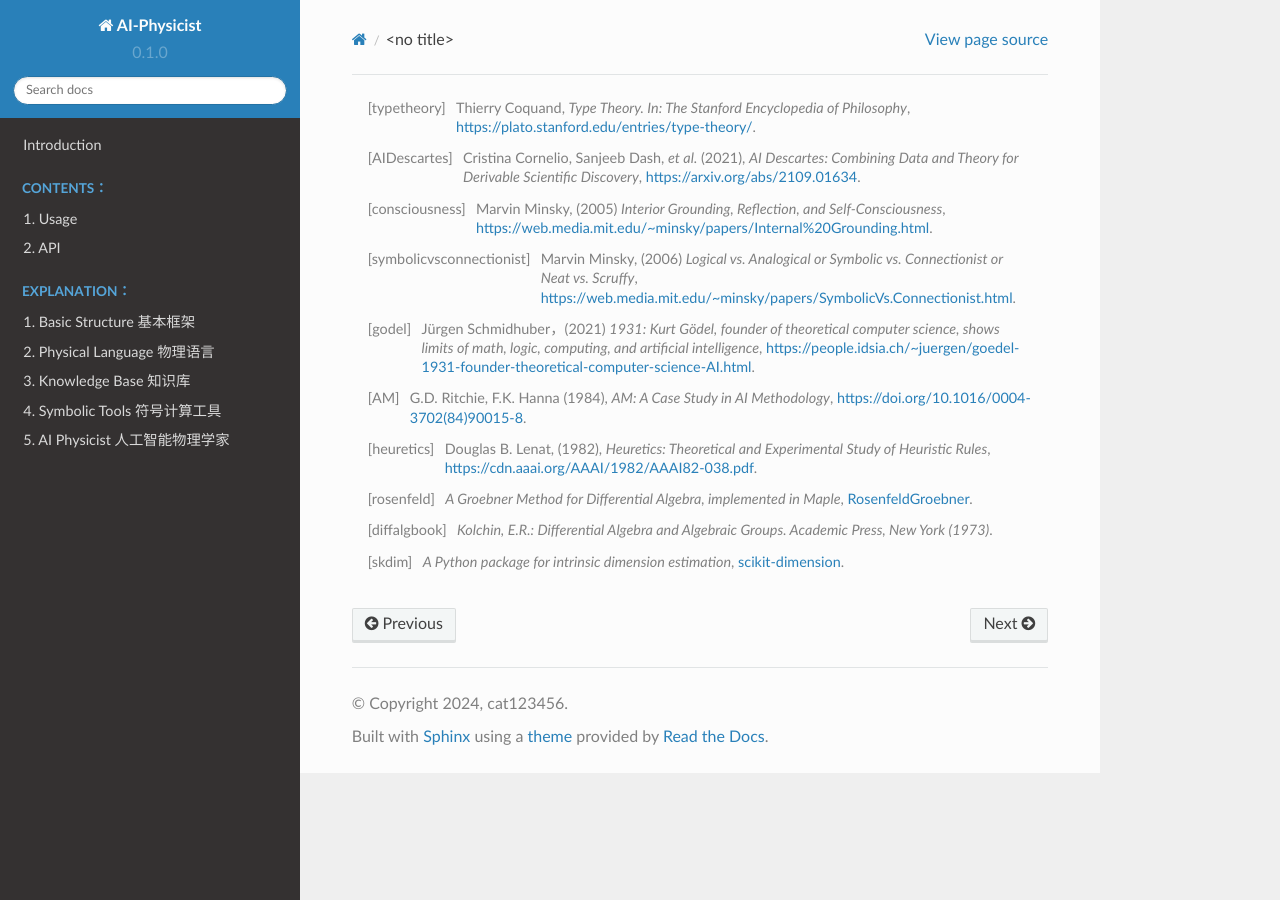
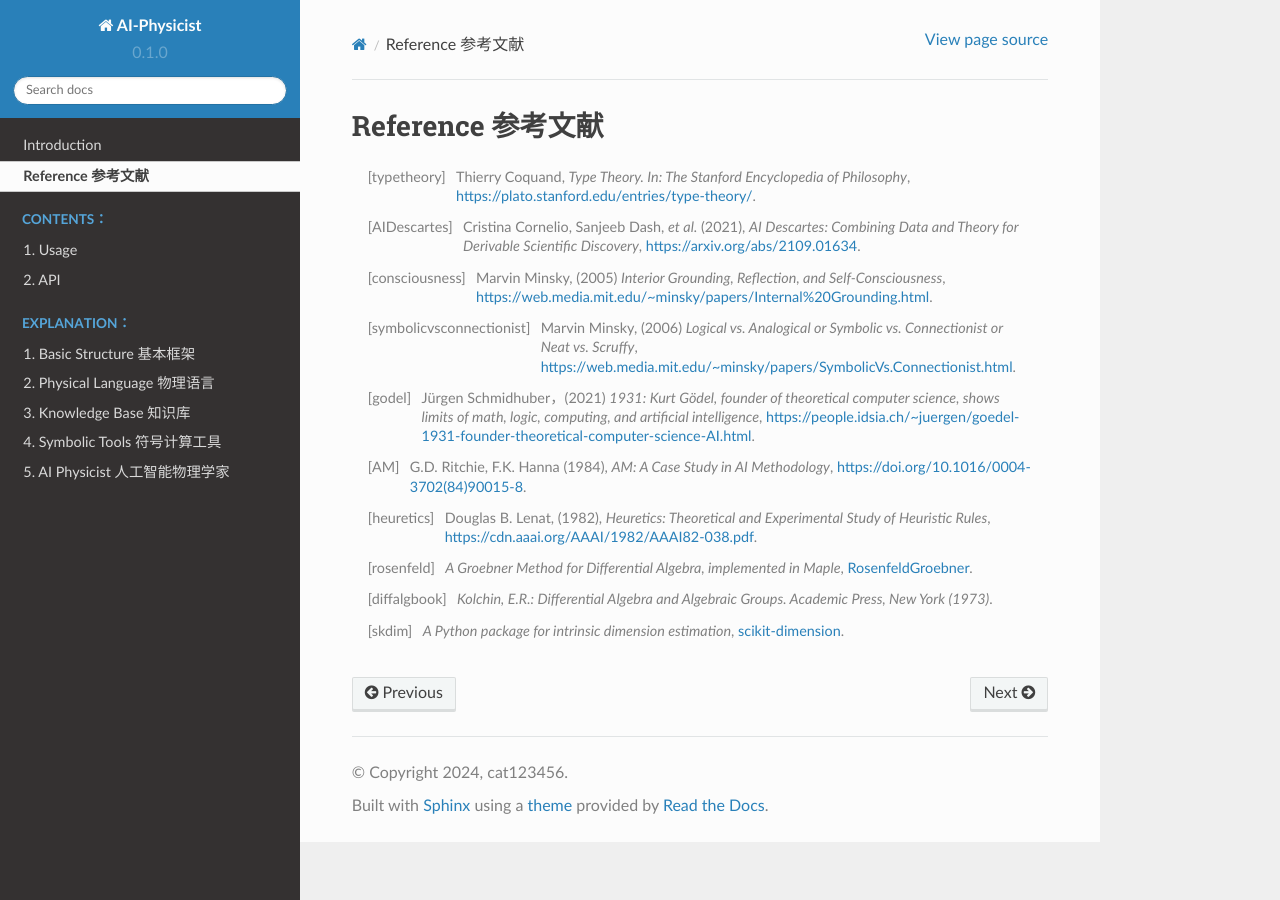
Before and after one commit to catmeow123456/AI-Physicist-documentation, a Sphinx documentation site: the page built from docs/source/reference.rst, in a window 1280 px wide. Built offline with Sphinx 7.4.7 and the Read the Docs theme 2.0.0, drawn with Linux system fonts in a browser that asks for light colours.

Commit message:
add title reference

```diff
--- a/docs/source/reference.rst
+++ b/docs/source/reference.rst
@@ -1,3 +1,6 @@
+Reference 参考文献
+=========================
+
 .. [typetheory] Thierry Coquand,
    *Type Theory. In: The Stanford Encyclopedia of Philosophy*,
    `<https://plato.stanford.edu/entries/type-theory/>`_.
```
